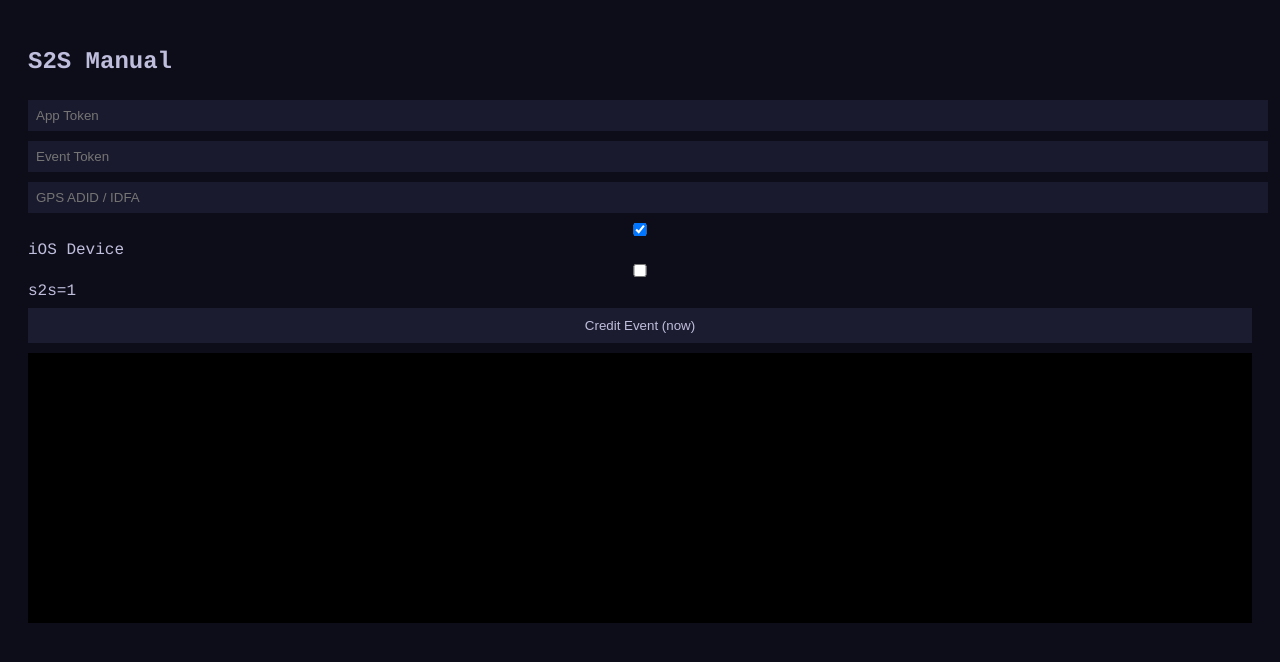
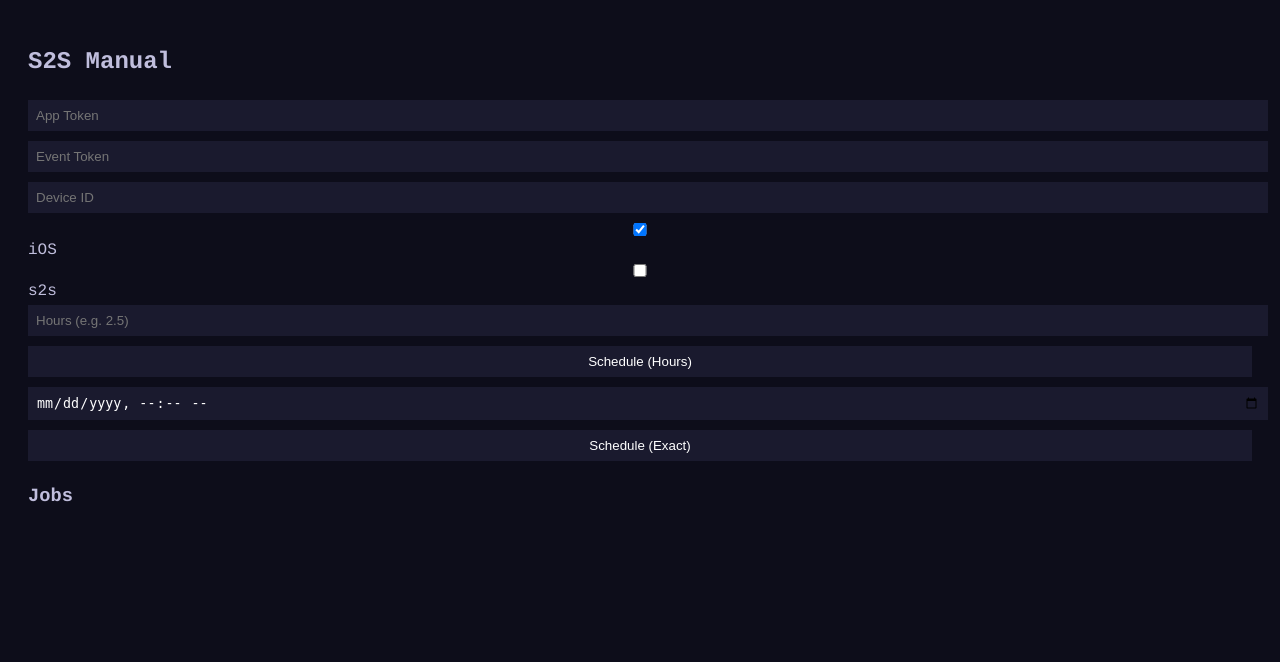
Before and after one commit to Versey42/test9, a Flask app: page / in a window 1280 px wide. Shown: the top 662 px of the page. Run offline with Flask 3, Linux system fonts and the light colour scheme.

Commit message:
Update index.html

```diff
--- a/templates/index.html
+++ b/templates/index.html
@@ -1,43 +1,13 @@
 <!DOCTYPE html>
 <html>
 <head>
-    <title>S2S Manual</title>
-    <style>
-        body {
-            background: #0d0d1a;
-            color: #c0bedd;
-            font-family: Courier;
-            padding: 20px;
-        }
-
-        input {
-            width: 100%;
-            padding: 8px;
-            margin: 5px 0;
-            background: #1a1a2e;
-            border: none;
-            color: #fff;
-        }
-
-        button {
-            width: 100%;
-            padding: 10px;
-            margin-top: 8px;
-            background: #1c1c30;
-            color: #c0bedd;
-            border: none;
-            cursor: pointer;
-        }
-
-        #log {
-            margin-top: 10px;
-            height: 250px;
-            overflow-y: auto;
-            background: #000;
-            padding: 10px;
-            font-size: 12px;
-        }
-    </style>
+<title>S2S Manual</title>
+<style>
+body { background:#0d0d1a; color:#c0bedd; font-family:Courier; padding:20px;}
+input,button { width:100%; padding:8px; margin:5px 0; background:#1a1a2e; border:none; color:#fff;}
+button { cursor:pointer; }
+.job { background:#111; padding:8px; margin:5px 0; }
+</style>
 </head>
 <body>
 
@@ -45,46 +15,84 @@
 
 <input id="app_token" placeholder="App Token">
 <input id="event_token" placeholder="Event Token">
-<input id="device_id" placeholder="GPS ADID / IDFA">
+<input id="device_id" placeholder="Device ID">
 
-<label><input type="checkbox" id="ios" checked> iOS Device</label>
-<label><input type="checkbox" id="s2s"> s2s=1</label>
+<label><input type="checkbox" id="ios" checked> iOS</label>
+<label><input type="checkbox" id="s2s"> s2s</label>
 
-<button onclick="sendNow()">Credit Event (now)</button>
+<input id="hours" placeholder="Hours (e.g. 2.5)">
+<button onclick="scheduleHours()">Schedule (Hours)</button>
 
-<div id="log"></div>
+<input id="datetime" type="datetime-local">
+<button onclick="scheduleExact()">Schedule (Exact)</button>
+
+<h3>Jobs</h3>
+<div id="jobs"></div>
 
 <script>
-function log(msg) {
-    const logBox = document.getElementById("log");
-    const time = new Date().toLocaleTimeString();
-    logBox.innerHTML += `[${time}] ${msg}<br>`;
-    logBox.scrollTop = logBox.scrollHeight;
+function getData() {
+    return {
+        app_token: app_token.value,
+        event_token: event_token.value,
+        device_id: device_id.value,
+        is_ios: ios.checked,
+        use_s2s: s2s.checked
+    }
 }
 
-async function sendNow() {
-    const res = await fetch("/send-now", {
-        method: "POST",
-        headers: {
-            "Content-Type": "application/json"
-        },
+async function scheduleHours() {
+    await fetch("/schedule", {
+        method:"POST",
+        headers:{ "Content-Type":"application/json" },
         body: JSON.stringify({
-            app_token: document.getElementById("app_token").value,
-            event_token: document.getElementById("event_token").value,
-            device_id: document.getElementById("device_id").value,
-            is_ios: document.getElementById("ios").checked,
-            use_s2s: document.getElementById("s2s").checked
+            ...getData(),
+            mode:"hours",
+            hours: hours.value
         })
     });
+}
 
-    const data = await res.json();
+async function scheduleExact() {
+    await fetch("/schedule", {
+        method:"POST",
+        headers:{ "Content-Type":"application/json" },
+        body: JSON.stringify({
+            ...getData(),
+            mode:"exact",
+            datetime: datetime.value
+        })
+    });
+}
 
-    if (data.error) {
-        log("ERROR: " + data.error);
-    } else {
-        log(data.status === 200 ? "Success" : data.response);
-    }
+async function cancel(id) {
+    await fetch("/cancel/" + id, { method:"POST" });
 }
+
+function format(sec) {
+    let h = Math.floor(sec/3600);
+    let m = Math.floor((sec%3600)/60);
+    let s = sec%60;
+    return `${h}h ${m}m ${s}s`;
+}
+
+async function loadJobs() {
+    const res = await fetch("/jobs");
+    const jobs = await res.json();
+
+    const container = document.getElementById("jobs");
+    container.innerHTML = "";
+
+    jobs.forEach(j => {
+        container.innerHTML += `
+            <div class="job">
+                Job #${j.id} - ${j.done ? j.result : format(j.remaining)}
+                ${!j.done ? `<button onclick="cancel(${j.id})">Cancel</button>` : ""}
+            </div>
+        `;
+    });
+}
+
+setInterval(loadJobs, 1000);
 </script>
 
 </body>
```
